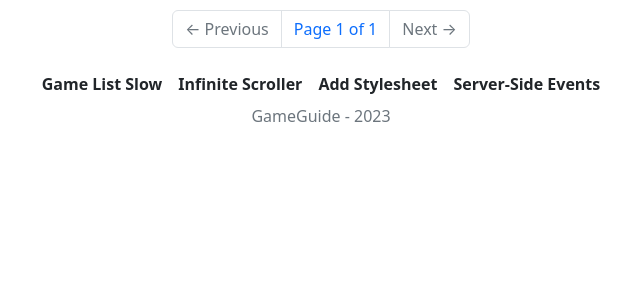
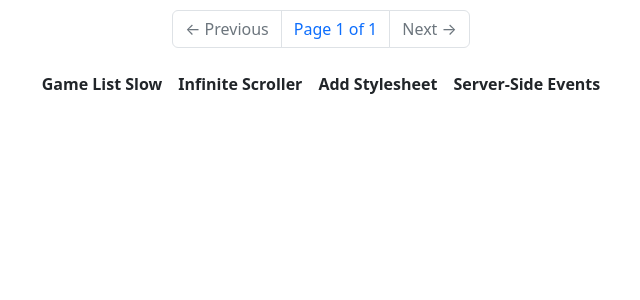
Before and after one commit to hotwire-django/PowerPlay, a Django app: page /game/ in a window 1280 px wide. Shown: the part 180-480 px from the top of the page, without its empty margins (319-959 px from the left). Run offline with Django 4.2, Linux system fonts and the light colour scheme; data that the repository does not hold is empty.

Commit message:
Update base.html

```diff
--- a/powerplay/app/templates/base.html
+++ b/powerplay/app/templates/base.html
@@ -78,7 +78,6 @@
         <li><a href="{% url "sse_demo" %}" class="nav-link px-2 link-dark">Server-Side Events</a></li>
       </ul>
 
-        <div class="text-muted text-center">GameGuide - {% now "Y" %}</div>
       </div>
     </footer>
 
```
